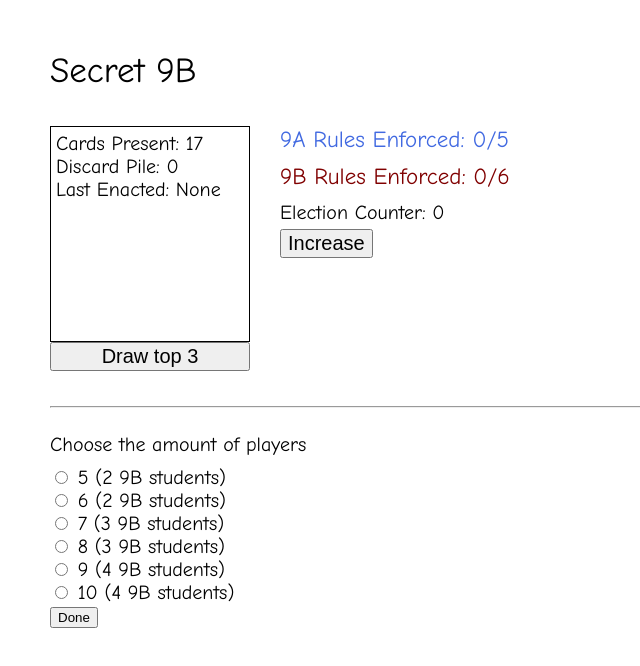
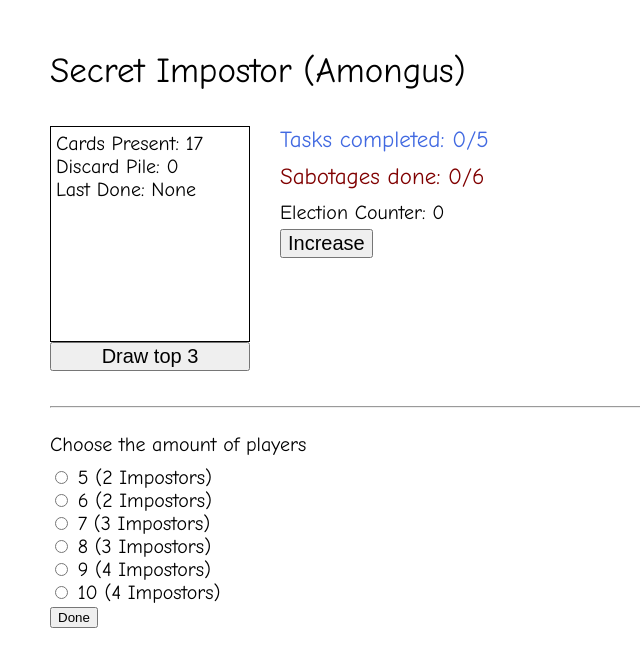
Before and after one commit to Nani-gav/Nani-gav.github.io, a plain HTML site: page index.html in a window 1280 px wide. Shown: the whole page, without its empty margins (0-640 px from the left). Drawn offline with Linux system fonts and the light colour scheme.

Commit message:
Update index.html

```diff
--- a/index.html
+++ b/index.html
@@ -3,23 +3,24 @@
   <head>
     <meta charset="utf-8">
     <title>Secret Hitler Rebrand</title>
-    <link rel="stylesheet" href="/tt.css">
-    <script src="/tt.js"></script>
+    <link rel="stylesheet" href="tt.css">
+    <script src="tt.js"></script>
+    <!-- <script src="tts.js"></script> -->
   </head>
   <body>
-    <p id="heading">Secret 9B</p>
+    <p id="heading">Secret Impostor (Amongus)</p>
     <div id="toprow">
       <div id="deckhold">
         <div id="deck">
           Cards Present: <span id="nocards">17</span><br>
           Discard Pile: <span id="nodcards">0</span><br>
-          Last Enacted: <span id="lasten">None</span>
+          Last Done: <span id="lasten">None</span>
         </div>
         <button id="db" type="button" name="draw" onclick="topthree();">Draw top 3</button>
       </div>
       <div id="policies">
-        <div id="goodpol">9A Rules Enforced: <span id="gr">0</span>/5</div>
-        <div id="badpol">9B Rules Enforced: <span id="br">0</span>/6</div>
+        <div id="goodpol">Tasks completed: <span id="gr">0</span>/5</div>
+        <div id="badpol">Sabotages done: <span id="br">0</span>/6</div>
         <div id="execact">Take action: <button id="execb" type="button" name="execute" onclick="executive();">Special Election</button></div>
         <div id="elcount">Election Counter: <span id="elnum">0</span></div>
         <button id="eb" type="button" name="enact" onclick="enacttop();">Increase</button>
@@ -27,11 +28,11 @@
       </div>
       <form id="drawn">
         <input type="radio" id="p1" name="p" value="a">
-        <label id="lp1" for="p1">9A</label><br>
+        <label id="lp1" for="p1">Task</label><br>
         <input type="radio" id="p2" name="p" value="b">
-        <label id="lp2" for="p2">9B</label><br>
+        <label id="lp2" for="p2">Sabotage</label><br>
         <input type="radio" id="p3" name="p" value="a">
-        <label id="lp3" for="p3">9A</label><br>
+        <label id="lp3" for="p3">Task</label><br>
         <button id="disb" type="button" name="discard" onclick="discardc();">Discard</button>
         <button id="vetob" type="button" name="veto" onclick="vetofunc();">Veto</button>
       </form>
@@ -43,23 +44,59 @@
     Choose the amount of players
     <form id="noplayers">
       <input type="radio" id="c1" name="no" value="0">
-      <label id="lp1" for="c1">5 (2 9B students)</label><br>
+      <label id="lp1" for="c1">5 (2 Impostors)</label><br>
         <input type="radio" id="c4" name="no" value="3">
-        <label id="lp1" for="c4">6 (2 9B students)</label><br>
+        <label id="lp1" for="c4">6 (2 Impostors)</label><br>
       <input type="radio" id="c2" name="no" value="1">
-      <label id="lp2" for="c2">7 (3 9B students)</label><br>
+      <label id="lp2" for="c2">7 (3 Impostors)</label><br>
         <input type="radio" id="c5" name="no" value="4">
-        <label id="lp1" for="c5">8 (3 9B students)</label><br>
+        <label id="lp1" for="c5">8 (3 Impostors)</label><br>
       <input type="radio" id="c3" name="no" value="2">
-      <label id="lp3" for="c3">9 (4 9B students)</label><br>
+      <label id="lp3" for="c3">9 (4 Impostors)</label><br>
         <input type="radio" id="c6" name="no" value="5">
-        <label id="lp1" for="c6">10 (4 9B students)</label><br>
+        <label id="lp1" for="c6">10 (4 Impostors)</label><br>
       <button id="noplayb" type="button" name="chooseno" onclick="numplays();">Done</button>
     </form>
     </div>
-    <div id="actions0">Executive actions (5 to 6 players) - <br>Policy 1: Nothing<br>Policy 2: Nothing<br>Policy 3: Deck Peek<br>Policy 4: Expel<br>Policy 5: Expel(+Veto)<br>Policy 6: 9B Wins!</div>
-    <div id="actions1">Executive actions (7 to 8 players) - <br>Policy 1: Nothing<br>Policy 2: Identity Check<br>Policy 3: Special Election<br>Policy 4: Expel<br>Policy 5: Expel(+Veto)<br>Policy 6: 9B Wins!</div>
-    <div id="actions2">Executive actions (9 to 10 players) - <br>Policy 1: Identity Check<br>Policy 2: Identity Check<br>Policy 3: Special Election<br>Policy 4: Expel<br>Policy 5: Expel(+Veto)<br>Policy 6: 9B Wins!</div>
+    <div id="actions0">Executive actions (5 to 6 players) - <br>Policy 1: Nothing<br>Policy 2: Nothing<br>Policy 3: Task Peek<br>Policy 4: Eject<br>Policy 5: Eject(+Veto)<br>Policy 6: Impostors Win!</div>
+    <div id="actions1">Executive actions (7 to 8 players) - <br>Policy 1: Nothing<br>Policy 2: Identity Check<br>Policy 3: Special Election<br>Policy 4: Eject<br>Policy 5: Eject(+Veto)<br>Policy 6: Impostors Win!</div>
+    <div id="actions2">Executive actions (9 to 10 players) - <br>Policy 1: Identity Check<br>Policy 2: Identity Check<br>Policy 3: Special Election<br>Policy 4: Eject<br>Policy 5: Eject(+Veto)<br>Policy 6: Impostors Win!</div>
     <div id="rolebtns"></div>
   </body>
 </html>
+
+<!-- Secret Ninebee:
+Two teams, crewmates and impostors. One 9b is shankar
+crewmates forms the majority. impostors should try to stay hidden
+
+Setup:
+Everyone gets their roles. impostors know who everyone is but crewmates do not
+One person becomes the meeting head (at random)
+
+game description:
+players take turns implementing a policy chosen semi-randomly from a deck. The deck consists of 11 sabotages (benefit impostors) and 6 tasks (benefit cremates). the impostors win if 6 sabotages are done while the crewmates win if 5 tasks are completed.
+
+Gameplay:
+Each turn has three parts, election, policy implementing, and actions
+
+Election:
+The meeting head nominates a taskdoer and everyone votes on whether the pair is elected.
+If the vote fails the turn restarts with new meeeting head. (if the vote fails 3 times in a row the top action is taken. There is a higher probabilty this is a sabotage)
+If vote succeeds, move to the policy implementing stage
+
+Policy implementing:
+The meeting head chooses the top three actions. He discards one and hands the rest to the taskdoer. The taskdoer does one and discards the other. What each player does is a secret. The meeting head and taskdoer can lie about what cards they got.
+
+Actions:
+If its a task, nothing happens now. Start the next turn. If it is a sabotage, the class leader may get to do a special action, expelling a student. This happens now. The actions are specified by the game
+
+Winning the game:
+9a wins if they complete 5 tasks or eject shankar
+9b wins if they sabotage 6 times or elect shankar taskdoer AFTER 3 sabotages are done
+
+Strategy notes (*these are only if ur starting out the game, after you play enough you will be able to form ur own strategy):
+1. Players gain information about others in the following ways. a) Who the meeeting had nominates, b) How people vote c) Whether a task or sabotage d) The action a leader takes
+
+Crewmates usually have no reason to vote at the beginning of the game so doing it is sus
+If a sabotage happens, there are three causes:
+Three sabotages were drawn, the meething head discarded a task, or the taskdoer discarded a tsask. You have to reason out the right cause -->
```
